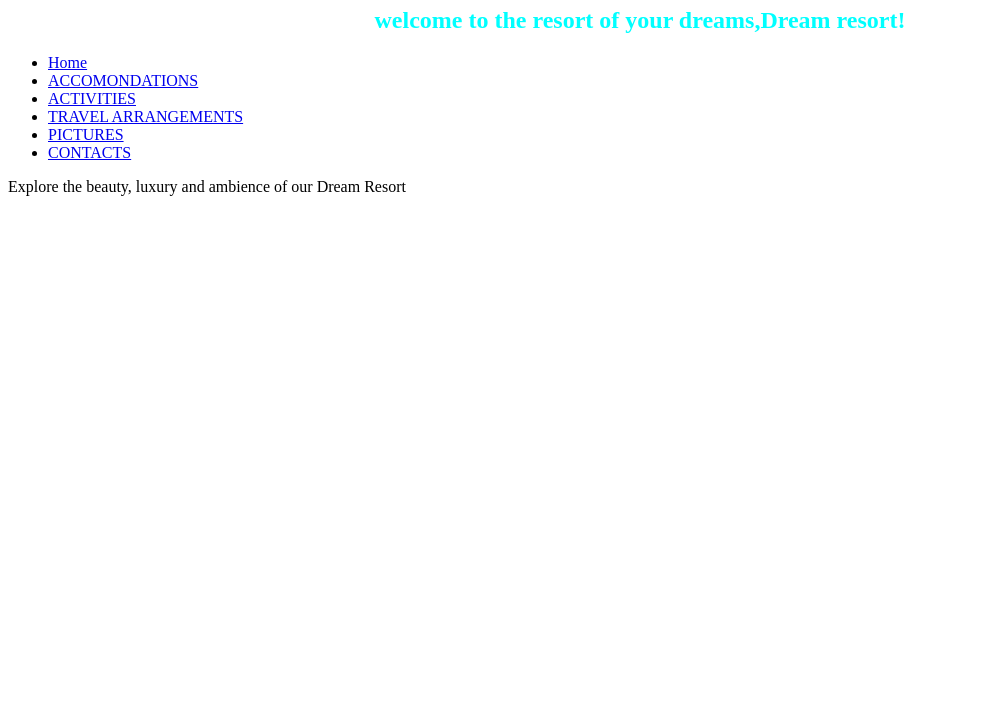
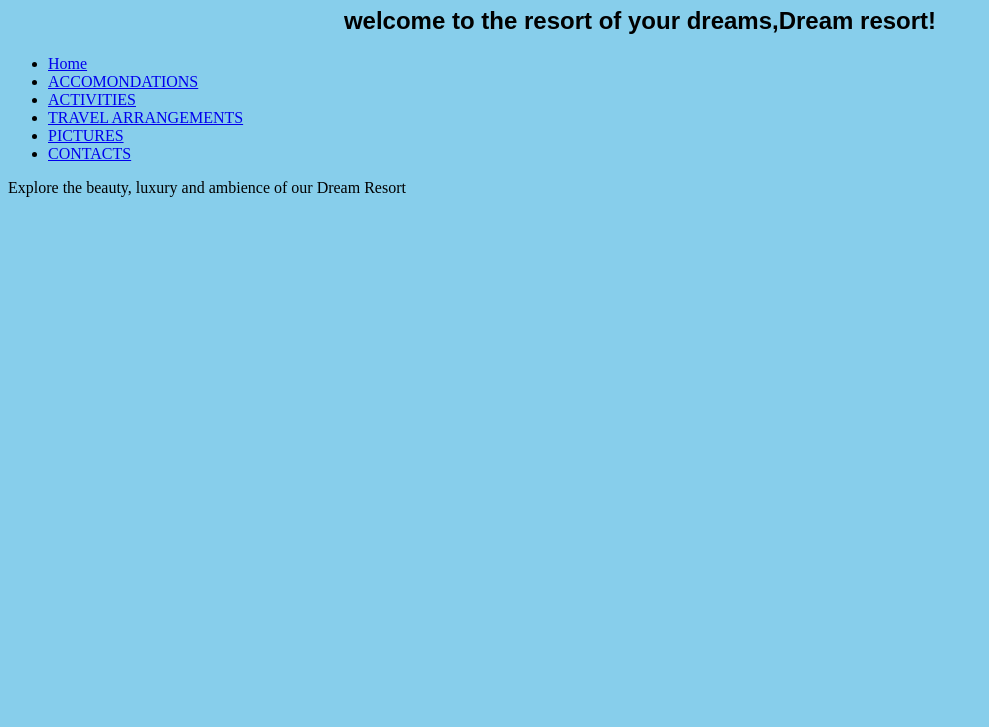
Before and after one commit to 1Sugu/dream-resort, a plain HTML site: page index.html in a window 1280 px wide. Shown: the part 73-800 px from the top of the page, without its empty margins (0-989 px from the left). Drawn offline with Linux system fonts and the light colour scheme.

Commit message:
Add all changes.

```diff
--- a/css/styles.css
+++ b/css/styles.css
@@ -3,6 +3,20 @@ h1 {
     text-align: center;
 }
 h2{
-    color: aqua;
+    color: black;
     text-align: center;
+    font-family: sans-serif;
 }
+nav {
+    color: darkblue;
+    font-family: 'Times New Roman', Times, serif;
+}
+li{
+    color: black;
+}
+link{color: blue;
+
+}
+body {
+    background-color: skyblue
+}
--- a/index.html
+++ b/index.html
@@ -2,9 +2,10 @@
 <html>
   <head>
     <title>DREAM RESORT</title>
-    <link href="styles.css" rel="stylesheet" type="text/css">
+    <link href="css/styles.css" rel="stylesheet" type="text/css">
      </head>
     <body>
+        <p class="page1"></p>
         <h1>Welcome to the dream resort</h1>
         <h2>welcome to the resort of your dreams,Dream resort!</h2>
         <nav>
```
Also changed, not shown: accomondations.html (+1 -1 lines), activities.html (+1 -1 lines), contact-information.html (+1 -1 lines), pictures.html (+1 -1 lines), travel-arrangements.html (+1 -1 lines).
